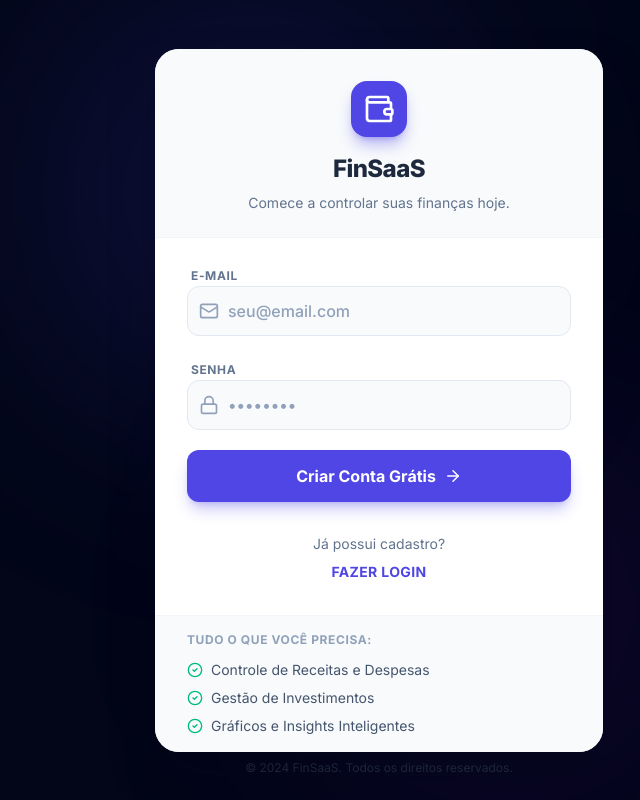
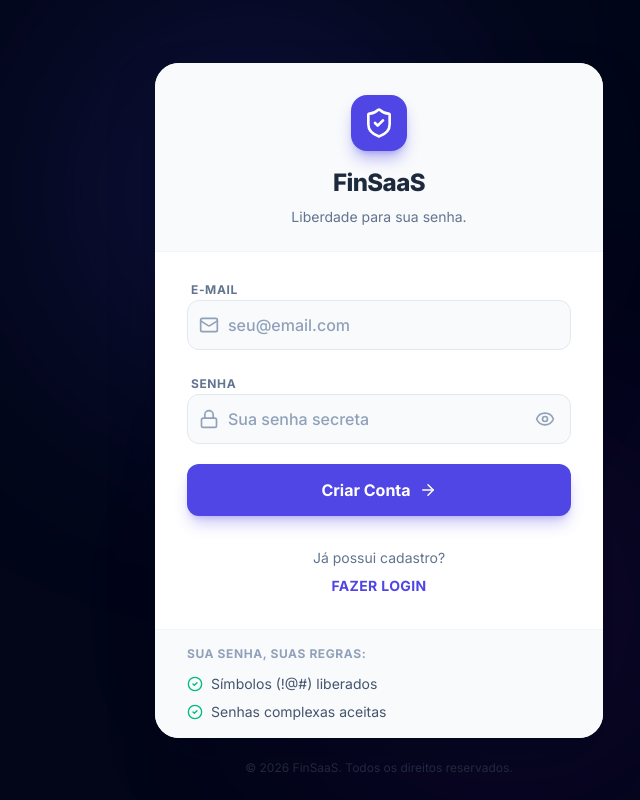
Before and after one commit to carolemosdev/finance-saas, a Next.js app: page /auth in a window 1280 px wide. Both pictures are taken after a click on the button "CRIAR CONTA AGORA". Shown: the whole page, without its empty margins (261-901 px from the left). Built offline with nearby package versions, Linux system fonts and the light colour scheme; no server answers.

Commit message:
Aprimoramento da página de autenticação com um medidor de força de senha.
Adicionei um medidor de força da senha e uma opção para ativar/desativar a visibilidade da senha. Atualizei o texto e aprimoramos o feedback do usuário.

```diff
--- a/app/auth/page.tsx
+++ b/app/auth/page.tsx
@@ -3,45 +3,71 @@
 import { useState } from "react";
 import { useRouter } from "next/navigation";
 import { supabase } from "../../lib/supabase";
-import { Wallet, Loader2, ArrowRight, Mail, Lock, CheckCircle2 } from "lucide-react";
+import { Wallet, Loader2, ArrowRight, Mail, Lock, CheckCircle2, Eye, EyeOff, ShieldCheck } from "lucide-react";
+import { toast } from "sonner"; // Usando o sistema de notificações novo
 
 export default function AuthPage() {
   const router = useRouter();
   const [isLoading, setIsLoading] = useState(false);
-  const [isLogin, setIsLogin] = useState(true); // Alternar entre Login e Cadastro
+  const [isLogin, setIsLogin] = useState(true);
   const [email, setEmail] = useState("");
   const [password, setPassword] = useState("");
-  const [errorMsg, setErrorMsg] = useState("");
+  const [showPassword, setShowPassword] = useState(false); // Novo: Mostrar senha
+
+  // --- NOVA FUNÇÃO: Medidor de Força da Senha ---
+  const getPasswordStrength = (pass: string) => {
+    if (pass.length === 0) return { score: 0, label: "", color: "bg-slate-200" };
+    if (pass.length < 6) return { score: 1, label: "Muito curta (min 6)", color: "bg-red-500" };
+
+    let score = 0;
+    if (pass.length >= 6) score++; // Tamanho ok
+    if (/[A-Z]/.test(pass)) score++; // Tem maiúscula
+    if (/[0-9]/.test(pass)) score++; // Tem número
+    if (/[^A-Za-z0-9]/.test(pass)) score++; // Tem símbolo
+
+    if (score <= 1) return { score: 1, label: "Fraca", color: "bg-red-500" };
+    if (score === 2) return { score: 2, label: "Média", color: "bg-yellow-500" };
+    if (score >= 3) return { score: 3, label: "Forte", color: "bg-emerald-500" };
+    return { score: 0, label: "", color: "bg-slate-200" };
+  };
+
+  const strength = getPasswordStrength(password);
 
   const handleAuth = async (e: React.FormEvent) => {
     e.preventDefault();
     setIsLoading(true);
-    setErrorMsg("");
+
+    // Validação mínima do Supabase (única regra obrigatória)
+    if (password.length < 6) {
+      toast.warning("A senha precisa ter pelo menos 6 caracteres.");
+      setIsLoading(false);
+      return;
+    }
 
     if (isLogin) {
       // --- LOGIN ---
-      const { error } = await supabase.auth.signInWithPassword({
-        email,
-        password,
-      });
+      const { error } = await supabase.auth.signInWithPassword({ email, password });
       if (error) {
-        setErrorMsg("E-mail ou senha incorretos.");
+        toast.error("E-mail ou senha incorretos.");
         setIsLoading(false);
       } else {
-        router.push("/"); // Sucesso
+        toast.success("Login realizado com sucesso!");
+        router.push("/");
       }
     } else {
       // --- CADASTRO ---
       const { error } = await supabase.auth.signUp({
         email,
         password,
+        options: {
+          emailRedirectTo: `${window.location.origin}/auth/callback`,
+        },
       });
       if (error) {
-        setErrorMsg("Erro ao criar conta. Tente outra senha.");
+        toast.error(error.message);
         setIsLoading(false);
       } else {
-        // Login automático após cadastro (opcional, dependendo da config do Supabase)
-        router.push("/");
+        toast.success("Conta criada! Verifique seu e-mail.");
       }
     }
   };
@@ -49,20 +75,21 @@ export default function AuthPage() {
   return (
     <div className="min-h-screen bg-slate-950 flex items-center justify-center p-4 relative overflow-hidden">
 
-      {/* BACKGROUND EFFECTS (LUZES DE FUNDO) */}
+      {/* BACKGROUND EFFECTS */}
       <div className="absolute top-0 left-1/4 w-96 h-96 bg-brand-600/20 rounded-full blur-[128px] pointer-events-none"></div>
       <div className="absolute bottom-0 right-1/4 w-96 h-96 bg-purple-600/10 rounded-full blur-[128px] pointer-events-none"></div>
 
       <div className="w-full max-w-md bg-white rounded-3xl shadow-2xl shadow-slate-950/50 overflow-hidden relative z-10 transition-all duration-500">
 
-        {/* CABEÇALHO DO CARD */}
+        {/* CABEÇALHO */}
         <div className="bg-slate-50 p-8 pb-6 border-b border-slate-100 text-center">
           <div className="inline-flex items-center justify-center w-14 h-14 bg-brand-600 rounded-2xl shadow-lg shadow-brand-600/40 mb-4">
-            <Wallet className="text-white w-8 h-8" />
+            {/* Ícone muda se for cadastro ou login */}
+            {isLogin ? <Wallet className="text-white w-8 h-8" /> : <ShieldCheck className="text-white w-8 h-8" />}
           </div>
           <h1 className="text-2xl font-extrabold text-slate-800 tracking-tight">FinSaaS</h1>
           <p className="text-slate-500 text-sm mt-2">
-            {isLogin ? "Bem-vindo de volta! Acesse sua conta." : "Comece a controlar suas finanças hoje."}
+            {isLogin ? "Bem-vindo de volta! Acesse sua conta." : "Liberdade para sua senha."}
           </p>
         </div>
 
@@ -70,7 +97,7 @@ export default function AuthPage() {
         <div className="p-8 pt-6">
           <form onSubmit={handleAuth} className="space-y-5">
 
-            {/* Campo E-mail */}
+            {/* E-mail */}
             <div className="space-y-1.5">
               <label className="text-xs font-bold text-slate-500 uppercase tracking-wider ml-1">E-mail</label>
               <div className="relative group">
@@ -88,7 +115,7 @@ export default function AuthPage() {
               </div>
             </div>
 
-            {/* Campo Senha */}
+            {/* Senha */}
             <div className="space-y-1.5">
               <label className="text-xs font-bold text-slate-500 uppercase tracking-wider ml-1">Senha</label>
               <div className="relative group">
@@ -96,49 +123,66 @@ export default function AuthPage() {
                   <Lock className="h-5 w-5 text-slate-400 group-focus-within:text-brand-600 transition-colors" />
                 </div>
                 <input
-                  type="password"
+                  type={showPassword ? "text" : "password"} // Toggle type
                   required
-                  placeholder="••••••••"
-                  className="w-full pl-10 pr-4 py-3 bg-slate-50 border border-slate-200 rounded-xl focus:outline-none focus:ring-2 focus:ring-brand-500/20 focus:border-brand-500 text-slate-900 transition-all font-medium placeholder:text-slate-400"
+                  placeholder="Sua senha secreta"
+                  className="w-full pl-10 pr-12 py-3 bg-slate-50 border border-slate-200 rounded-xl focus:outline-none focus:ring-2 focus:ring-brand-500/20 focus:border-brand-500 text-slate-900 transition-all font-medium placeholder:text-slate-400"
                   value={password}
                   onChange={(e) => setPassword(e.target.value)}
                 />
+                {/* Botão Olho Mágico */}
+                <button
+                  type="button"
+                  onClick={() => setShowPassword(!showPassword)}
+                  className="absolute right-3 top-1/2 -translate-y-1/2 text-slate-400 hover:text-slate-600 p-1"
+                >
+                  {showPassword ? <EyeOff size={20}/> : <Eye size={20}/>}
+                </button>
               </div>
+
+              {/* --- MEDIDOR DE FORÇA (SÓ NO CADASTRO) --- */}
+              {!isLogin && password.length > 0 && (
+                <div className="pt-2 px-1 animate-in fade-in slide-in-from-top-1">
+                  <div className="flex gap-1 h-1.5 mb-1.5">
+                    <div className={`flex-1 rounded-full transition-all duration-500 ${strength.score >= 1 ? strength.color : 'bg-slate-100'}`}></div>
+                    <div className={`flex-1 rounded-full transition-all duration-500 ${strength.score >= 2 ? strength.color : 'bg-slate-100'}`}></div>
+                    <div className={`flex-1 rounded-full transition-all duration-500 ${strength.score >= 3 ? strength.color : 'bg-slate-100'}`}></div>
+                  </div>
+                  <div className="flex justify-between items-center">
+                    <p className={`text-xs font-bold ${strength.score === 1 ? 'text-red-500' : strength.score === 2 ? 'text-yellow-600' : 'text-emerald-600'}`}>
+                        {strength.label}
+                    </p>
+                    <p className="text-[10px] text-slate-400">Min. 6 caracteres</p>
+                  </div>
+                </div>
+              )}
             </div>
-
-            {/* Mensagem de Erro */}
-            {errorMsg && (
-              <div className="p-3 rounded-lg bg-red-50 text-red-600 text-sm font-medium flex items-center gap-2 animate-in fade-in slide-in-from-top-2">
-                <div className="w-1.5 h-1.5 rounded-full bg-red-600"></div>
-                {errorMsg}
-              </div>
-            )}
 
             {/* Botão Principal */}
             <button
               type="submit"
               disabled={isLoading}
-              className="w-full bg-brand-600 hover:bg-brand-700 text-white font-bold py-3.5 rounded-xl shadow-lg shadow-brand-600/30 flex items-center justify-center gap-2 transition-all active:scale-[0.98] disabled:opacity-70 disabled:cursor-not-allowed group"
+              className="w-full bg-brand-600 hover:bg-brand-700 text-white font-bold py-3.5 rounded-xl shadow-lg shadow-brand-600/30 flex items-center justify-center gap-2 transition-all active:scale-[0.98] disabled:opacity-70 disabled:cursor-not-allowed group mt-2"
             >
               {isLoading ? (
                 <Loader2 className="animate-spin" />
               ) : (
                 <>
-                  {isLogin ? "Entrar na Plataforma" : "Criar Conta Grátis"}
+                  {isLogin ? "Entrar na Plataforma" : "Criar Conta"}
                   <ArrowRight size={18} className="group-hover:translate-x-1 transition-transform" />
                 </>
               )}
             </button>
           </form>
 
-          {/* Rodapé do Card (Toggle) */}
+          {/* Toggle Login/Cadastro */}
           <div className="mt-8 text-center">
             <p className="text-slate-500 text-sm">
               {isLogin ? "Ainda não tem uma conta?" : "Já possui cadastro?"}
             </p>
             <button
               type="button"
-              onClick={() => { setIsLogin(!isLogin); setErrorMsg(""); }}
+              onClick={() => { setIsLogin(!isLogin); setPassword(""); setShowPassword(false); }}
               className="mt-2 text-brand-600 font-bold hover:text-brand-800 transition-colors text-sm uppercase tracking-wide"
             >
               {isLogin ? "Criar conta agora" : "Fazer Login"}
@@ -146,28 +190,24 @@ export default function AuthPage() {
           </div>
         </div>
 
-        {/* Feature List (Só aparece no cadastro para "vender" o app) */}
+        {/* Feature List (Aparece no Cadastro) */}
         {!isLogin && (
           <div className="bg-slate-50 px-8 py-4 border-t border-slate-100 animate-in slide-in-from-bottom-4 fade-in duration-500">
-            <p className="text-xs font-bold text-slate-400 uppercase tracking-wider mb-3">Tudo o que você precisa:</p>
+            <p className="text-xs font-bold text-slate-400 uppercase tracking-wider mb-3">Sua senha, suas regras:</p>
             <div className="space-y-2">
               <div className="flex items-center gap-2 text-sm text-slate-600">
-                <CheckCircle2 size={16} className="text-emerald-500" /> Controle de Receitas e Despesas
+                <CheckCircle2 size={16} className="text-emerald-500" /> Símbolos (!@#) liberados
               </div>
               <div className="flex items-center gap-2 text-sm text-slate-600">
-                <CheckCircle2 size={16} className="text-emerald-500" /> Gestão de Investimentos
-              </div>
-              <div className="flex items-center gap-2 text-sm text-slate-600">
-                <CheckCircle2 size={16} className="text-emerald-500" /> Gráficos e Insights Inteligentes
+                <CheckCircle2 size={16} className="text-emerald-500" /> Senhas complexas aceitas
               </div>
             </div>
           </div>
         )}
       </div>
 
-      {/* Copyright discreto */}
       <div className="absolute bottom-6 text-slate-600 text-xs opacity-50">
-        © 2024 FinSaaS. Todos os direitos reservados.
+        © 2026 FinSaaS. Todos os direitos reservados.
       </div>
     </div>
   );
```
